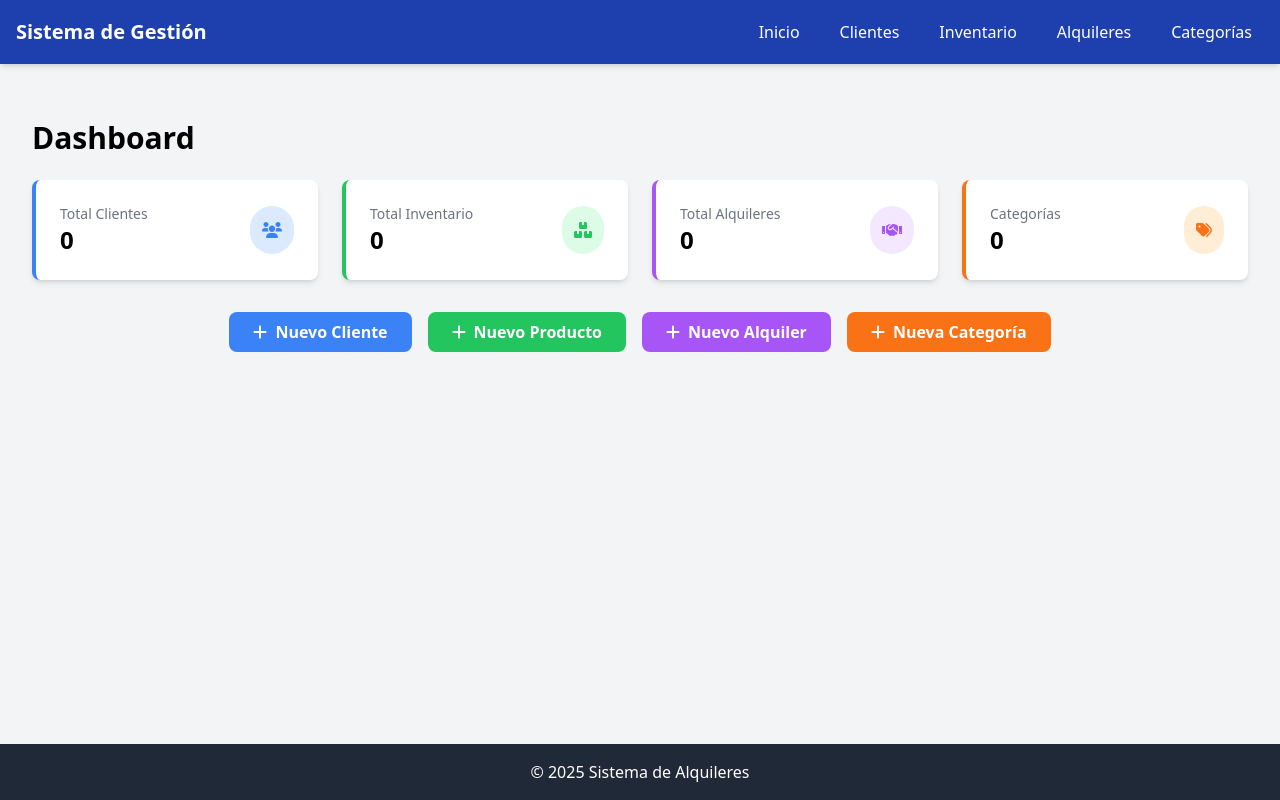
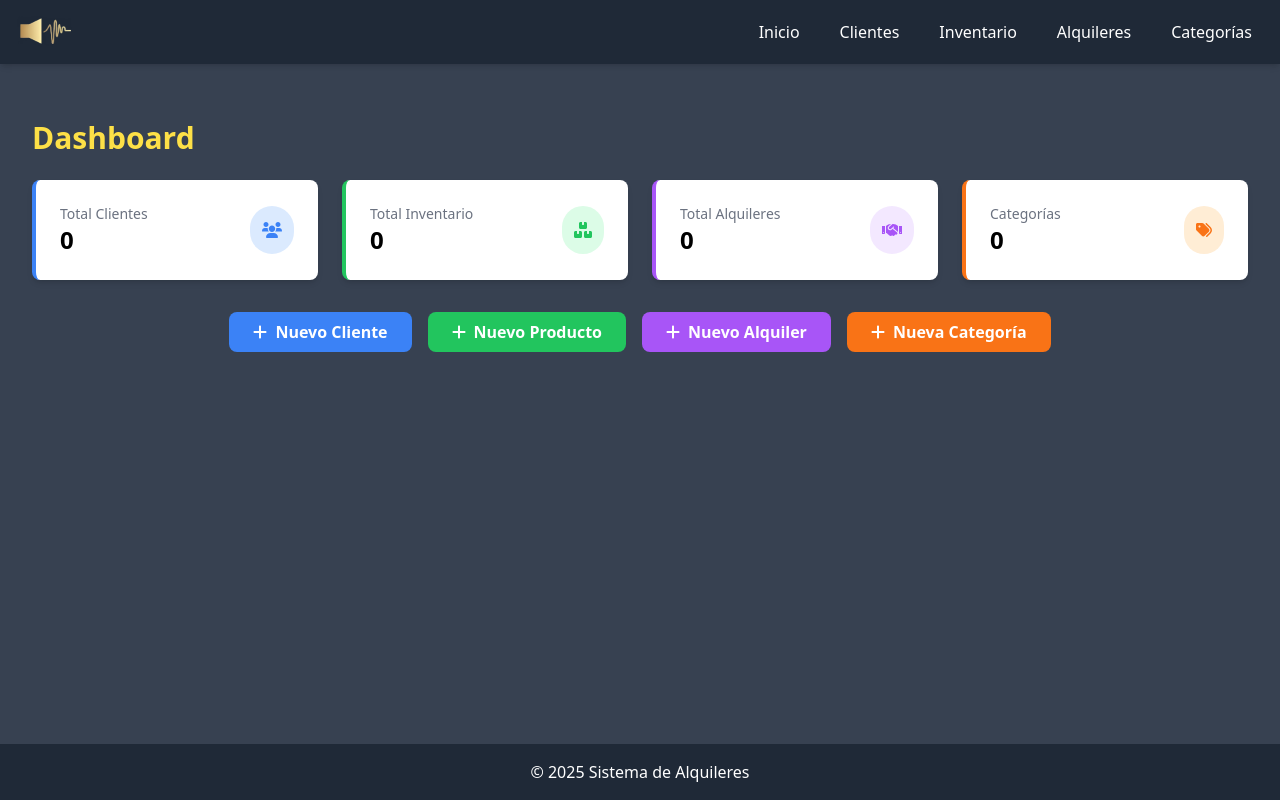
Before and after one commit to NaviStarp/Gestor_inventario, a Flask app: page / in a window 1280 px wide. Run offline with Flask 3, Linux system fonts and the light colour scheme; some libraries are stand-ins or nearby versions.

Commit message:
Estetica

```diff
--- a/templates/header.html
+++ b/templates/header.html
@@ -1,8 +1,8 @@
-<nav class="bg-blue-800 text-white shadow-md">
+<nav class="bg-gray-800 text-white shadow-md">
     <div class="container mx-auto px-4 py-3">
         <div class="flex justify-between items-center">
             <div class="flex items-center">
-                <span class="text-xl font-bold">Sistema de Gestión</span>
+                <img class="h-8" src="{{ url_for('static', filename='img/logo.jpg') }}" alt="Logo">
             </div>
             <div class="hidden md:flex items-center space-x-4">
                 <a href="{{ url_for('inicio') }}" class="py-2 px-3 rounded hover:bg-blue-700 transition" id="nav-dashboard">Inicio</a>
--- a/templates/index.html
+++ b/templates/index.html
@@ -7,14 +7,14 @@
     <script src="https://cdn.tailwindcss.com"></script>
     <script src="https://cdnjs.cloudflare.com/ajax/libs/font-awesome/6.0.0/js/all.min.js"></script>
 </head>
-<body class="bg-gray-100 min-h-screen flex flex-col">
+<body class="bg-gray-700 min-h-screen flex flex-col">
     {% include 'header.html' %}
     <main class="container mx-auto px-4 py-6 flex-grow">
 
     <div class="container mx-auto px-4 py-8">
         <!-- Dashboard stats -->
         <div id="dashboard-section" class="mb-8">
-            <h1 class="text-3xl font-bold mb-6">Dashboard</h1>
+            <h1 class="text-3xl font-bold text-yellow-300 mb-6">Dashboard</h1>
             <div class="grid grid-cols-1 md:grid-cols-2 lg:grid-cols-4 gap-6">
                 <div class="bg-white p-6 rounded-lg shadow-md border-l-4 border-blue-500 cursor-pointer" onclick="window.location.href='{{ url_for('ver_clientes') }}'">
                     <div class="flex justify-between items-center">
```
Also changed, not shown: static/img/logo.jpg (added).
